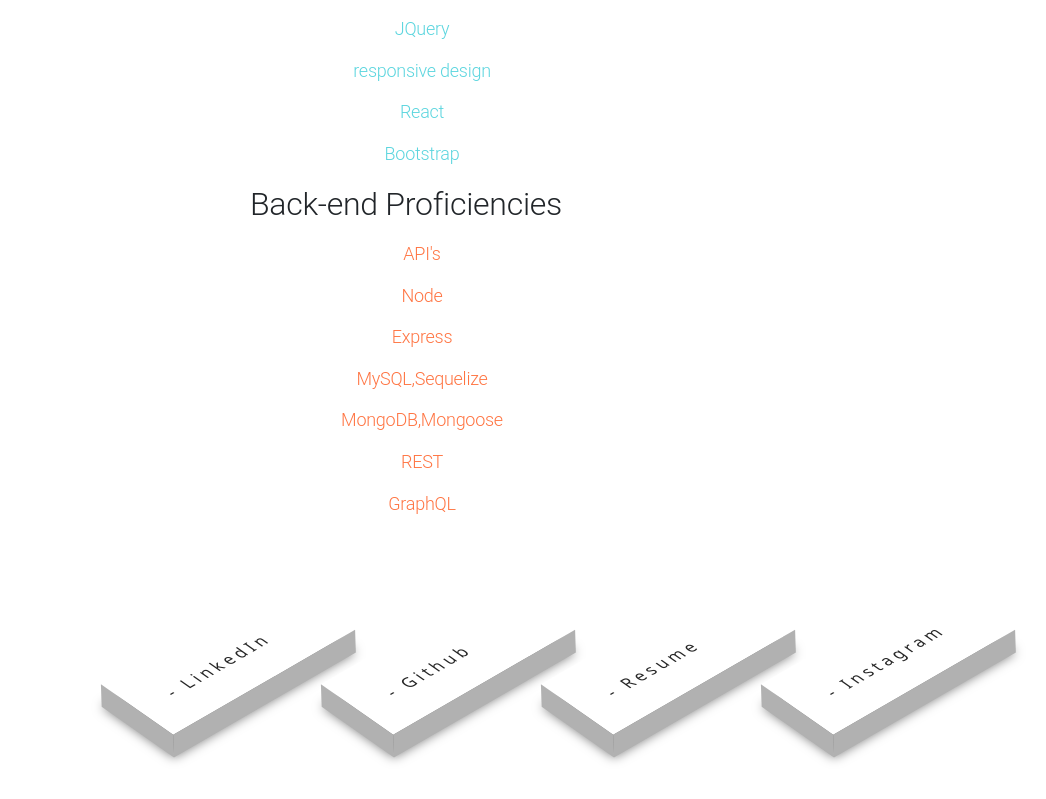
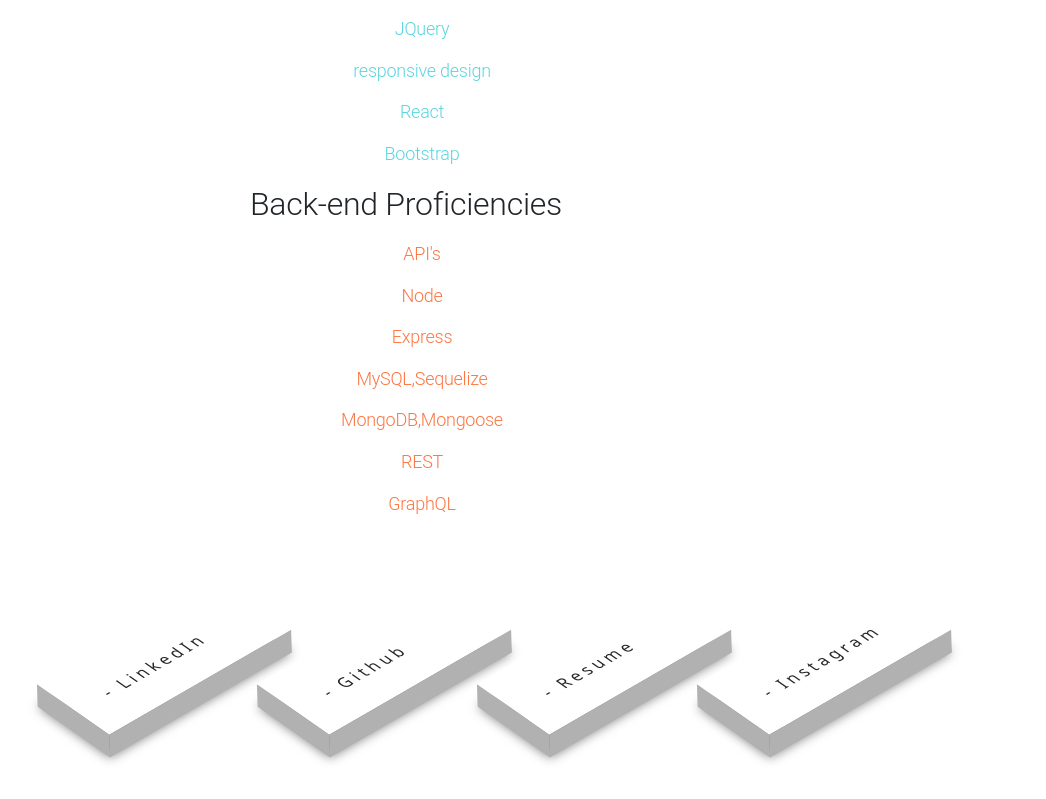
Before and after one commit to Jrr1232/Portfolio-V.2, a React (Vite) app: page / in a window 1280 px wide. Shown: the part 1538-2337 px from the top of the page, without its empty margins (234-1280 px from the left). Built offline with nearby package versions, Linux system fonts and the light colour scheme; a web font is replaced by a local one.

Commit message:
reinstalled npm install

```diff
--- a/src/App.css
+++ b/src/App.css
@@ -1,6 +1,6 @@
 #social-media {
   display: flex;
-  margin-left: 25%;
+  margin-left: 20%;
   margin-top: 8%;
   margin-bottom: 8%;
 
@@ -321,9 +321,7 @@
 
 }
 
-#animation-container {
-
-}
+#animation-container {}
 
 @keyframes scroll-left {
   0% {
--- a/src/main.jsx
+++ b/src/main.jsx
@@ -25,7 +25,6 @@
 
   <React.StrictMode>
     <RouterProvider router={router}>
-      <App />
     </RouterProvider>
   </React.StrictMode>,
 );
```
